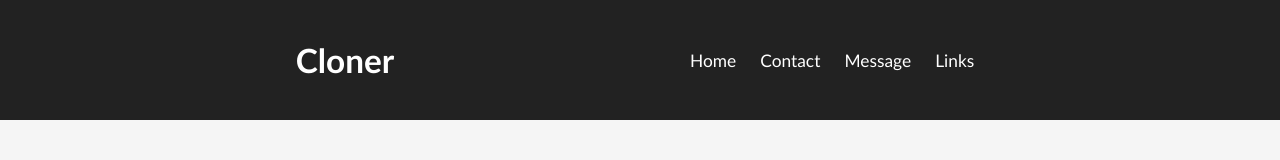
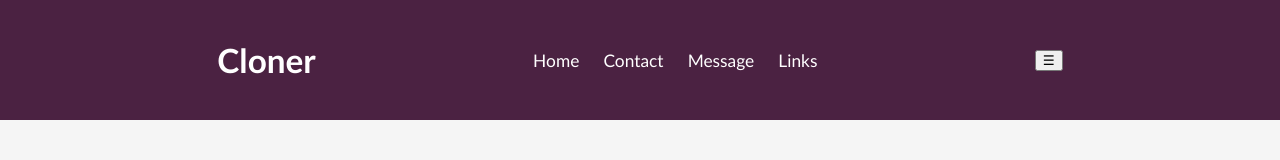
Before and after one commit to Thompson40/Threat-Detection-and-Visualization, a plain HTML site: page index.html in a window 1280 px wide. Drawn offline with Linux system fonts and the light colour scheme.

Commit message:
movement

```diff
--- a/index.html
+++ b/index.html
@@ -19,6 +19,10 @@
                 <a href="#">Message</a>
                 <a href="#">Links</a>
             </div>
+
+            <div class="button">
+                <button class="btn">&#9776;</button>
+            </div>
         </div>
     </div>
 </body>
--- a/style.css
+++ b/style.css
@@ -13,7 +13,7 @@ body{
     font-family: calibri;
     width: 100%;
     padding: 10px;
-    background-color: #222;
+    background-color: #4b2242;
     color: white;
     height: 120px;
     justify-content: space-evenly;
@@ -34,5 +34,5 @@ body{
 }
 
 .links a:hover{
-    color: #999;
+    color: #ccc;
 }
```
